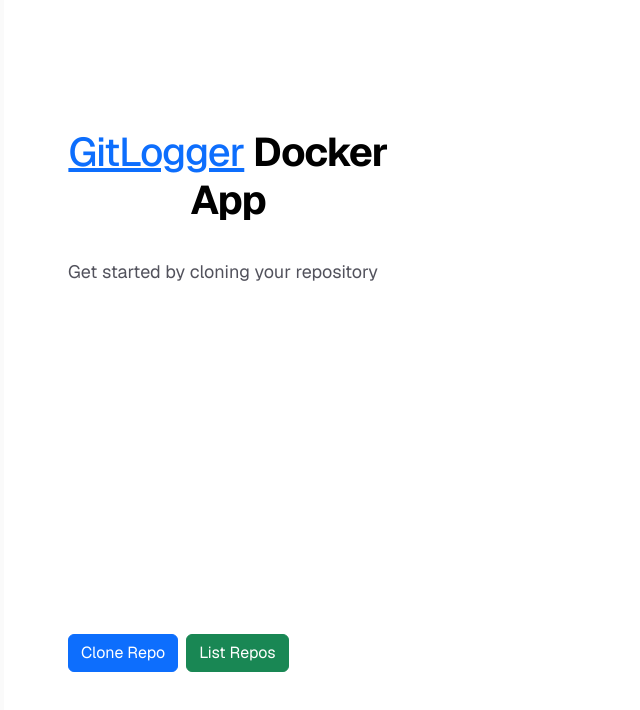
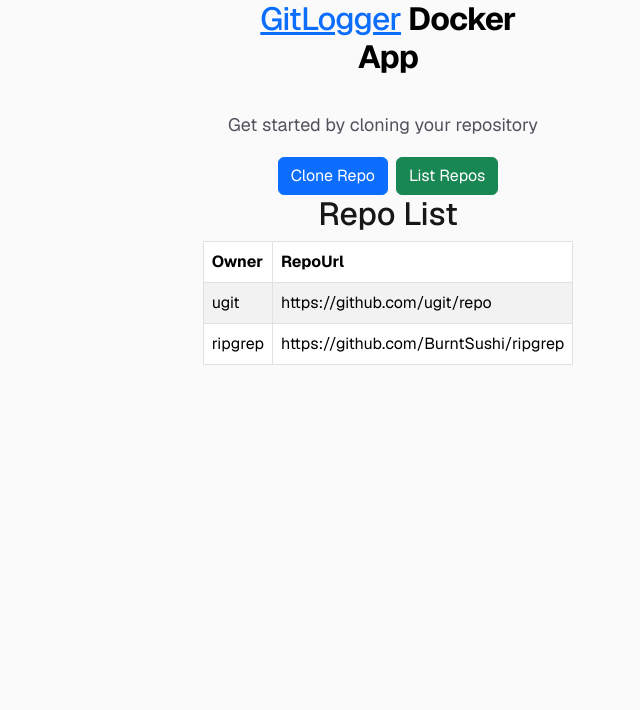
Before and after one commit to GitLogging/GitLogger-Docker, a Next.js app in the folder app-front/: page / in a window 1280 px wide. Shown: the top 710 px of the page, without its empty margins (252-892 px from the left). Built offline with nearby package versions, Linux system fonts and the light colour scheme.

Commit message:
render layout using react

```diff
--- a/app-front/app/layout.tsx
+++ b/app-front/app/layout.tsx
@@ -2,9 +2,9 @@ import type { Metadata } from "next"
 import { Geist, Geist_Mono } from "next/font/google"
 import 'bootstrap/dist/css/bootstrap.min.css' // Add this line
 import "./globals.css"
-
 // import "./gitlogger-base.css"
 // import "./gitlogger-4bitcss-iceberg-dark.css"
+
 
 const geistSans = Geist({
     variable: "--font-geist-sans",
--- a/app-front/app/page.tsx
+++ b/app-front/app/page.tsx
@@ -1,19 +1,49 @@
 import Image from "next/image"
 import Button from "react-bootstrap/Button"
 import Stack from "react-bootstrap/Stack"
+import Table from "react-bootstrap/Table"
+
+export function ExampleTable() {
+    return (
+        <Table striped bordered hover>
+            <thead>
+                <tr>
+                    <th>Owner</th>
+                    <th>RepoUrl</th>
+                </tr>
+            </thead>
+            <tbody>
+                <tr>
+                    <td>ugit</td>
+                    <td>https://github.com/ugit/repo</td>
+                </tr>
+                <tr>
+                    <td>ripgrep</td>
+                    <td>https://github.com/BurntSushi/ripgrep</td>
+                </tr>
+            </tbody>
+        </Table>
+    )
+}
 
 export default function Home() {
     return (
         <div className="flex flex-col flex-1 items-center justify-center bg-zinc-50 font-sans dark:bg-black">
-            <main className="flex flex-1 w-full max-w-3xl flex-col items-center justify-between py-32 px-16 bg-white dark:bg-black sm:items-start">
+
+            {/* <main className="flex flex-1 w-full max-w-3xl flex-col items-center justify-between py-32 px-16 bg-white dark:bg-black sm:items-start"> */}
+            {/* <main className="flex flex-1 w-full max-w-3xl flex-col"> */}
+            {/* <main className="flex flex-1 w-full max-w-3xl flex-col items-center justify-between py-8"> */}
+            <main className="flex flex-1 w-full max-w-3xl flex-col items-center dark:bg-black">
+
                 <div className="flex flex-col items-center gap-6 text-center sm:items-start sm:text-left">
-                    <h1 className="max-w-xs text-3xl font-semibold leading-10 tracking-tight text-black dark:text-zinc-50">
+                    <h2 className="max-w-xs text-3xl font-semibold leading-10 tracking-tight text-black dark:text-zinc-50">
                         <a href="https://gitlogger.com/">GitLogger</a> <b>Docker App</b>
-                    </h1>
+                    </h2>
                     <p className="max-w-md text-lg leading-8 text-zinc-600 dark:text-zinc-400">
                         Get started by cloning your repository
                     </p>
                 </div>
+
                 <div className="flex flex-col gap-4 text-base font-medium sm:flex-row">
                     <Stack direction="horizontal" gap={2}>
                         <Button as="a" variant="primary">
@@ -24,7 +54,14 @@ export default function Home() {
                         </Button>
                     </Stack>
                 </div>
+
+                <h2>Repo List</h2>
+                <div>
+                    {ExampleTable()}
+                </div>
             </main>
+
+
         </div>
     )
 }
```
